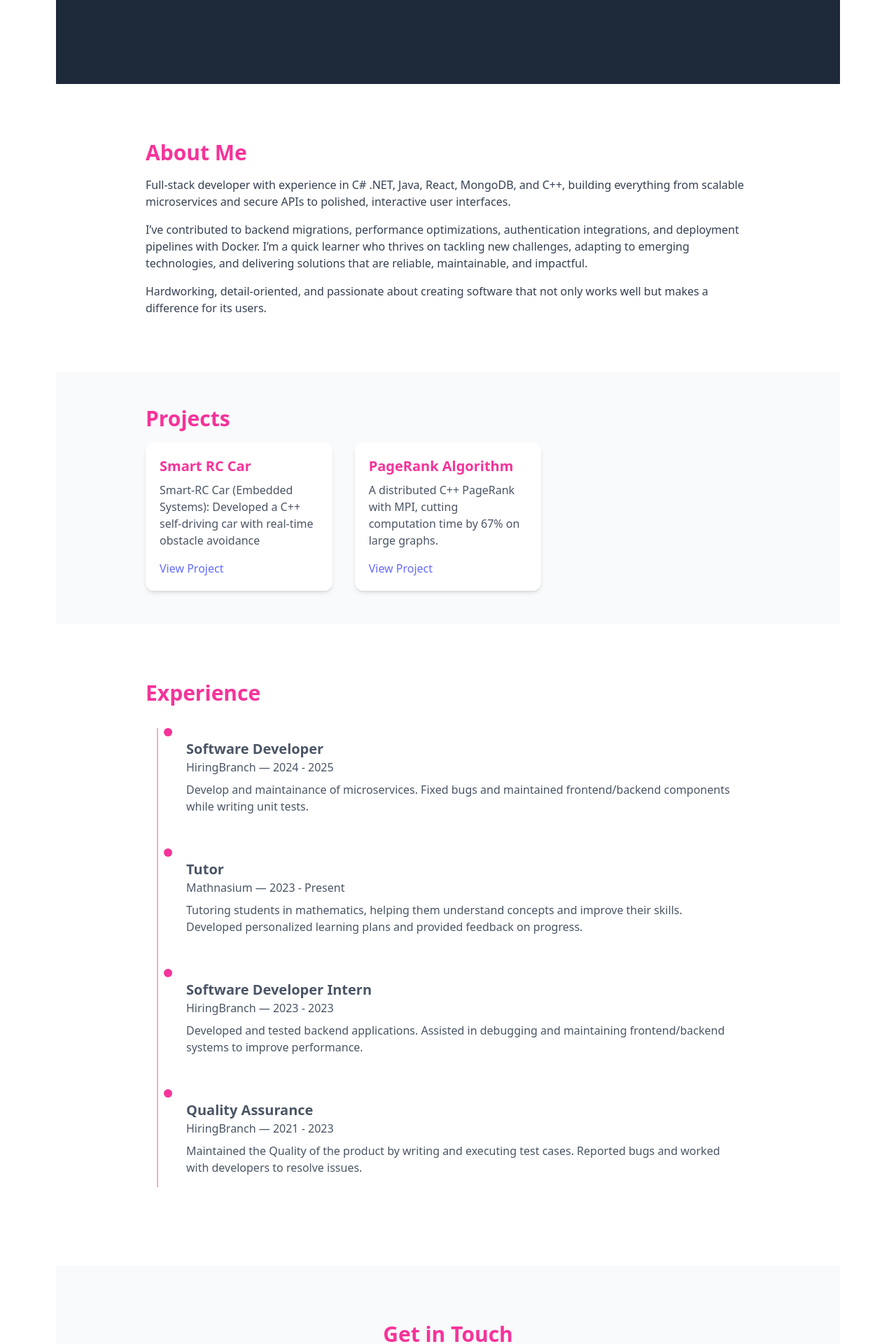
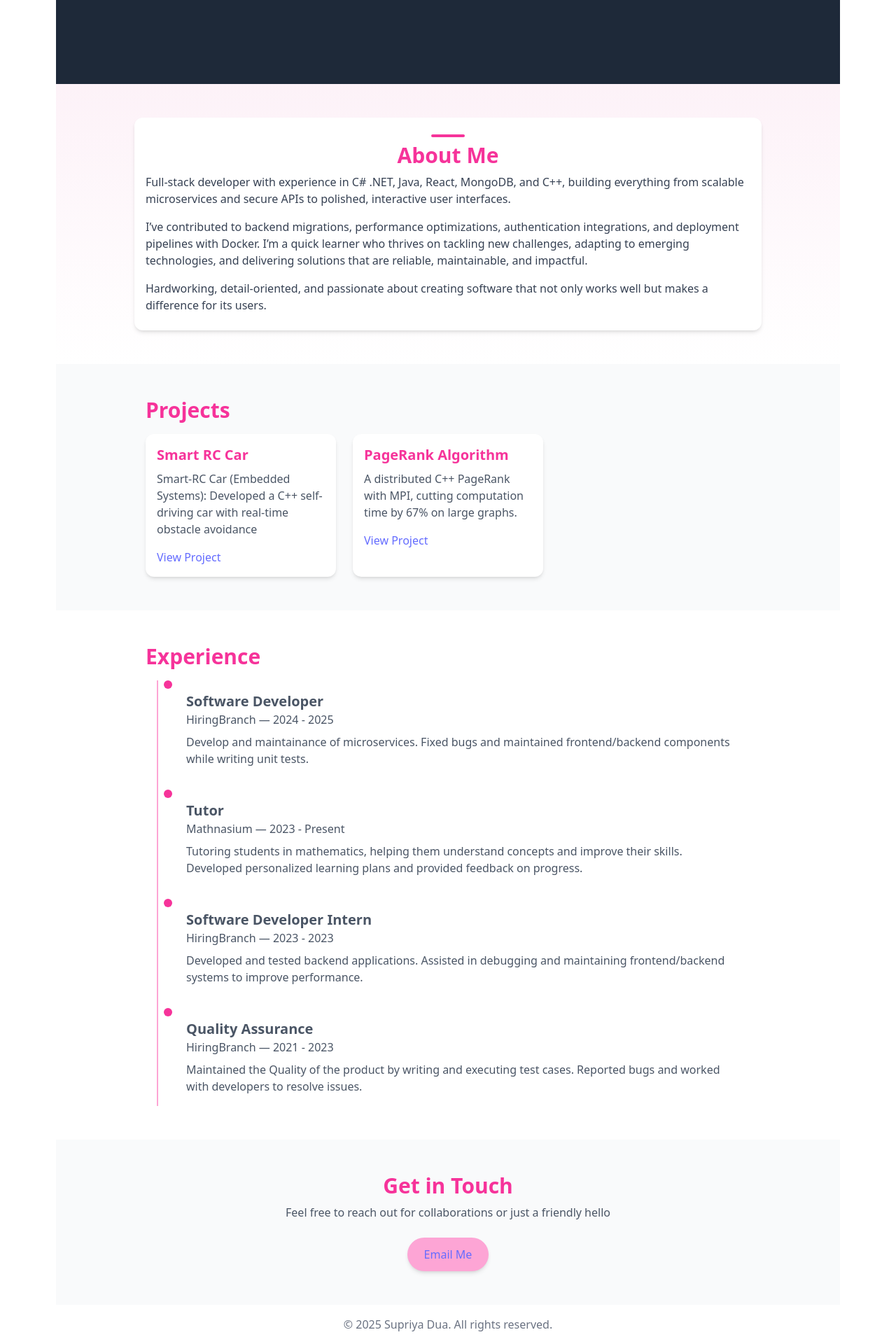
Before and after one commit to supriyadua2420/portfolio, a React (Vite) app: page / in a window 1280 px wide. Shown: the part 440-2360 px from the top of the page at 70% size. Built offline with nearby package versions, Linux system fonts and the light colour scheme.

Commit message:
adjust spacing

```diff
--- a/src/components/About.jsx
+++ b/src/components/About.jsx
@@ -1,8 +1,12 @@
+// About Section
 export default function About() {
   return (
-    <section id="about" className="py-20 bg-white text-gray-700">
-      <div className="max-w-4xl mx-auto px-4 space-y-4">
-      <h2 className="text-3xl font-bold text-pink-500 mb-4">About Me</h2>
+    <section id="about" className="py-12 bg-gradient-to-b from-pink-50 to-white text-gray-700">
+      <div className="max-w-4xl mx-auto px-4 bg-white rounded-xl shadow-md p-6 space-y-4">
+        <div className="flex items-center justify-center mb-2">
+          <div className="w-12 h-1 bg-pink-500 rounded-full"></div>
+        </div>
+        <h2 className="text-3xl font-bold text-pink-500 mb-2 text-center">About Me</h2>
         <p>
           Full-stack developer with experience in C# .NET, Java, React, MongoDB, and C++, building everything from scalable microservices and secure APIs to polished, interactive user interfaces.
         </p>
--- a/src/components/Contact.jsx
+++ b/src/components/Contact.jsx
@@ -1,18 +1,13 @@
 export default function Contact() {
   return (
-    <section id="contact" className="py-20 bg-gray-50 text-center">
-      <h2 className="text-3xl font-bold text-pink-500 mb-4 transition-transform transform hover:scale-105">Get in Touch</h2>
-      <p className="text-gray-600 mb-8">
-        Feel free to reach out for collaborations or just a friendly hello
-      </p>
+    <section id="contact" className="py-12 bg-gray-50 text-center">
+      <h2 className="text-3xl font-bold text-pink-500 mb-2">Get in Touch</h2>
+      <p className="text-gray-600 mb-6">Feel free to reach out for collaborations or just a friendly hello</p>
       <a
-  href="mailto:youremail@example.com"
-  className="px-6 py-3 bg-pink-300 text-white font-semibold rounded-full shadow-md hover:bg-pink-400 hover:shadow-lg hover:scale-105 transition-all duration-300 inline-block"
->
-  Email Me
-</a>
-
-
+      href="mailto:youremail@example.com"
+      className="px-6 py-3 bg-pink-300 text-white font-semibold rounded-full shadow-md hover:bg-pink-400 hover:shadow-lg hover:scale-105 transition-all duration-300 inline-block">
+      Email Me
+      </a>
     </section>
   );
 }
--- a/src/components/Experience.jsx
+++ b/src/components/Experience.jsx
@@ -1,22 +1,24 @@
+// Experience Section
 import { experience } from "../data/experience";
 
 export default function Experience() {
   return (
-    <section id="experience" className="py-20 bg-white">
+    <section id="experience" className="py-12 bg-white">
       <div className="max-w-4xl mx-auto px-4">
-        <h2 className="text-3xl font-bold text-pink-500 mb-8">Experience</h2>
-        <ul className="relative border-l-2 border-pink-300 ml-4">
+        <h2 className="text-3xl font-bold text-pink-500 mb-4">Experience</h2>
+        <ul className="relative border-l-2 border-pink-300 ml-4 space-y-4">
           {experience.map((exp, index) => (
             <li
               key={index}
-              className="mb-8 ml-6 relative p-4 rounded-lg transition-transform duration-300 ease-in-out hover:-translate-y-1 hover:shadow-lg hover:bg-pink-50">
+              className="ml-6 relative p-4 rounded-lg transition-transform transform hover:-translate-y-1 hover:shadow-lg hover:bg-pink-50 duration-300"
+            >
               <span className="absolute -left-4 top-0 w-3 h-3 bg-pink-500 rounded-full"></span>
               <h3 className="text-gray-600 text-xl font-semibold">{exp.role}</h3>
               <p className="text-gray-600">{exp.company} — {exp.years}</p>
-              <p className="mt-2 text-gray-600">{exp.description}</p>
+              <p className="text-gray-600 mt-2">{exp.description}</p>
             </li>
           ))}
-      </ul>
+        </ul>
       </div>
     </section>
   );
--- a/src/components/Projects.jsx
+++ b/src/components/Projects.jsx
@@ -1,3 +1,4 @@
+// Projects Section
 import { projects } from "../data/projects";
 
 export default function Projects() {
@@ -5,11 +6,12 @@ export default function Projects() {
     <section id="projects" className="py-12 bg-gray-50">
       <div className="max-w-4xl mx-auto px-4">
         <h2 className="text-3xl font-bold text-pink-500 mb-4">Projects</h2>
-        <div className="grid gap-8 md:grid-cols-2 lg:grid-cols-3">
+        <div className="grid gap-6 md:grid-cols-2 lg:grid-cols-3">
           {projects.map((proj, index) => (
             <div
               key={index}
-                className="bg-white rounded-xl shadow-md p-5 transition-transform transform hover:-translate-y-2 hover:shadow-lg duration-300 hover:bg-pink-50">
+              className="bg-white rounded-xl shadow-md p-4 transition-transform transform hover:-translate-y-1 hover:shadow-lg duration-300"
+            >
               <h3 className="text-xl font-semibold text-pink-500">{proj.title}</h3>
               <p className="mt-2 text-gray-600">{proj.description}</p>
               <a
@@ -22,7 +24,6 @@ export default function Projects() {
               </a>
             </div>
           ))}
-
         </div>
       </div>
     </section>
```
Lines whose indentation alone changed are shown as unchanged.
